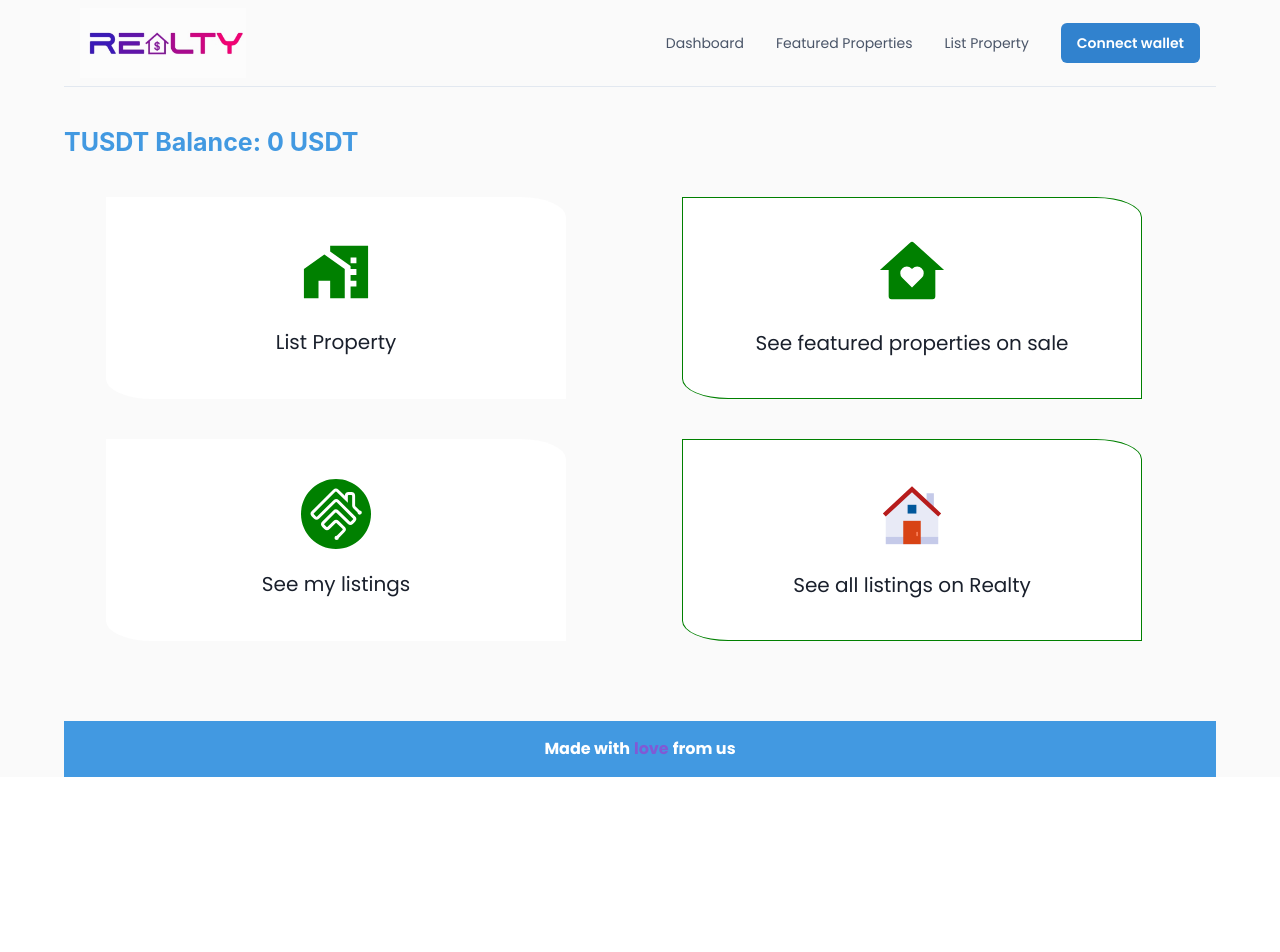
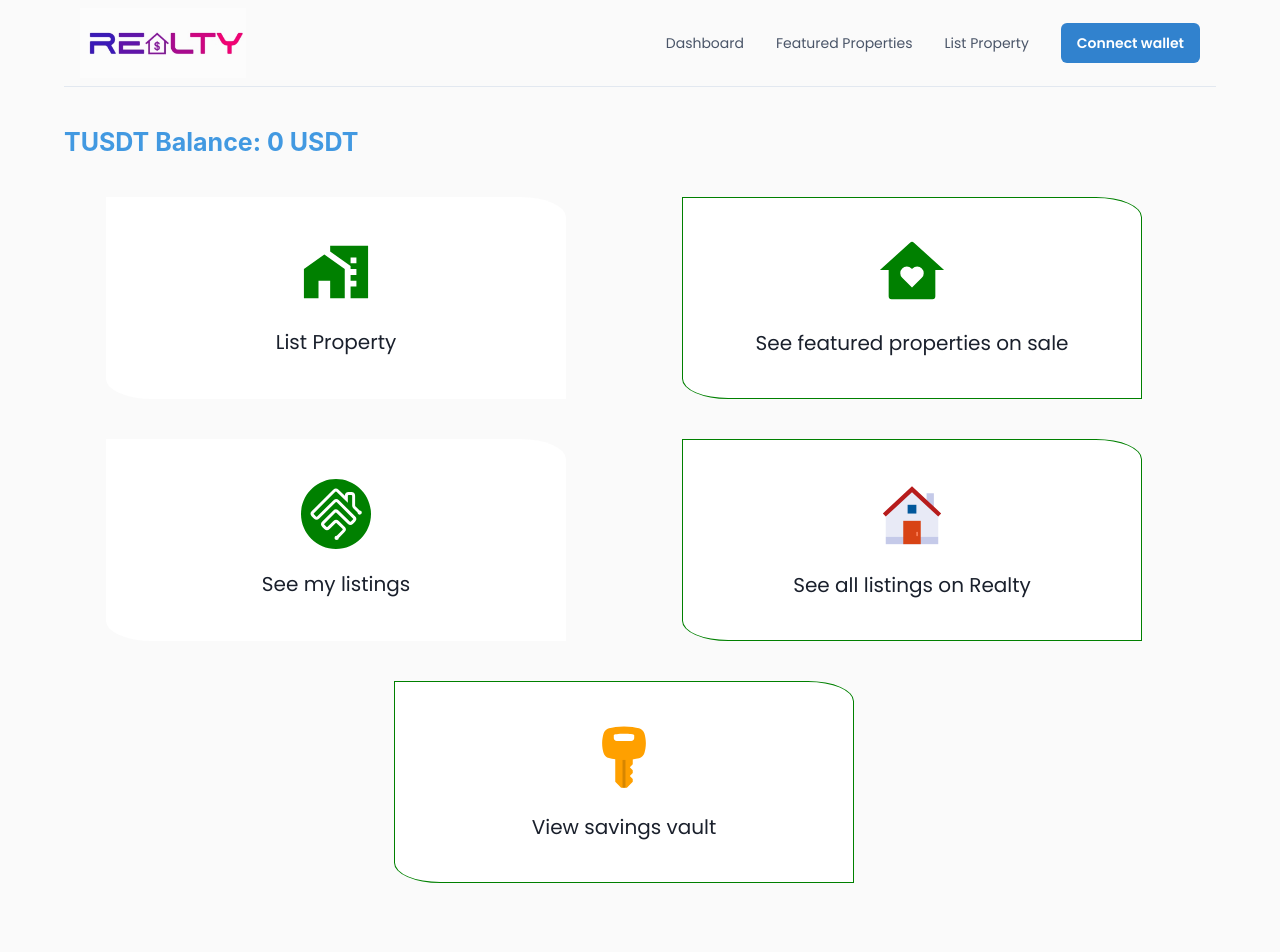
Before and after one commit to smartman1234/Realty, a React (Create React App) app: page /user in a window 1280 px wide. Shown: the top 952 px of the page. Before the commit the page ends 800 px from the top, so only its background shows below. Built offline with nearby package versions, Linux system fonts and the light colour scheme.

Commit message:
vault card

```diff
--- a/src/components/UserOverview.js
+++ b/src/components/UserOverview.js
@@ -2,9 +2,9 @@ import React,{ useState, useEffect } from 'react';
 import { useNavigate }  from "react-router"
 import {  MdHomeWork } from 'react-icons/md';
 import { SiHomebridge } from 'react-icons/si';
-import { Flex, Box, Heading} from "@chakra-ui/react"
+import { Flex, Box, Heading, Link} from "@chakra-ui/react"
 import { RiHomeHeartFill } from 'react-icons/ri';
-import { FcHome } from 'react-icons/fc';
+import { FcHome, FcKey } from 'react-icons/fc';
 import tokenAddress from "../contracts/token_address.json"
 import tokenAbi from "../contracts/token_abi.json"
 import {ethers} from 'ethers'
@@ -118,6 +118,25 @@ const   UserOverview = ({currentAccount}) => {
                 </Box>
              </Box>
 
+
+<Box
+                mb="10"
+                w={{ base: "100%", md: "40%" }}
+                bgColor="white"
+                p="10"
+                mr={{base:"0",md:"8"}}
+                borderTopRightRadius="10%"
+                borderBottomLeftRadius="10%"
+                onClick={()=> navigate("/save-to-buy")}
+                textAlign="center"
+                border="1px solid green"
+              >
+                <FcKey style={{fontSize:"70px", color:"green", margin:"auto"}}/>
+                <Box mt="5" justifyContent="space-between" fontSize="20px">
+                 View savings vault
+                </Box>
+             </Box>
+
         </Flex>
       </>
     );
--- a/src/components/VaultCard.js
+++ b/src/components/VaultCard.js
@@ -15,7 +15,7 @@ import {
   ModalCloseButton,
   useDisclosure,
 } from "@chakra-ui/react";
-import React, { useState } from "react";
+import React, { useState, useEffect } from "react";
 import { ethers } from "ethers";
 import contractAddress from "../contracts/vault_address.json";
 
@@ -135,10 +135,33 @@ const VaultCard = ({
       console.log(error);
     }
 };
+
+useEffect(() => {
+  let vaultContract;
+
+  const onNewTransaction = (amount) => {
+    setDepositAmount(amount)
+  };
+
+  if (window.ethereum) {
+    const provider = new ethers.providers.Web3Provider(window.ethereum);
+    const signer = provider.getSigner();
+    vaultContract = new ethers.Contract(contractAddress.contractAddress, abi.abi, signer);
+    vaultContract.on("deposit", onNewTransaction);
+  }
+
+  return () => {
+    if (vaultContract) {
+      vaultContract.off("deposit", onNewTransaction);
+    }
+  };
+}, []);
+
   return (
     <Box>
-      <Box key={id}>
+      <Box key={id} border='1px solid #eee' mb='10' borderRadius='lg'>
         <Image src={propertyImage} />
+        <Box mx='5' >
         <Text
           mt="1"
           fontWeight="semibold"
@@ -146,7 +169,7 @@ const VaultCard = ({
           lineHeight="tight"
           noOfLines={1}
           color="blue.400"
-          my={2}
+          my={5}
         >
           {propertyName}
         </Text>
@@ -158,13 +181,12 @@ const VaultCard = ({
           </Text>{" "}
           out of {price} TUSDT
         </Text>
-        <Text> {description}</Text>
-        {/* <Button colorScheme='blue' onClick={withdraw}>withdraw</Button> */}
-        {price === amountSaved ? withdrawCompleted === '' ? isWithdrawing === false ?<Button colorScheme='blue' onClick={withdraw}>withdraw</Button> : <Button colorScheme='blue' isLoading
-    loadingText='Withdrawing' onClick={withdraw}>withdraw</Button> :<Text color='green'>{withdrawCompleted}</Text>   : isDeposit === false ?  <Button onClick={onOpen} mb="20" colorScheme="blue">
+        <Text my='5'> {description}</Text>
+        {price === amountSaved ? withdrawCompleted === '' ? isWithdrawing === false ?<Button colorScheme='blue' mb='4' onClick={withdraw}>withdraw</Button> : <Button mb='4' colorScheme='blue' isLoading
+    loadingText='Withdrawing' onClick={withdraw}>withdraw</Button> :<Text mb='4' color='green'>{withdrawCompleted}</Text>   : isDeposit === false ?  <Button mb='4' onClick={onOpen}  colorScheme="blue">
           Deposit
-        </Button> : <Button onClick={onOpen} isLoading
-    loadingText='Depositing' mb="20" colorScheme="blue">
+        </Button> : <Button mb='4' onClick={onOpen} isLoading
+    loadingText='Depositing'  colorScheme="blue">
           Deposit
         </Button>}
 
@@ -203,6 +225,8 @@ const VaultCard = ({
             </form>
           </ModalContent>
         </Modal>
+        </Box>
+
       </Box>
     </Box>
   );
```
